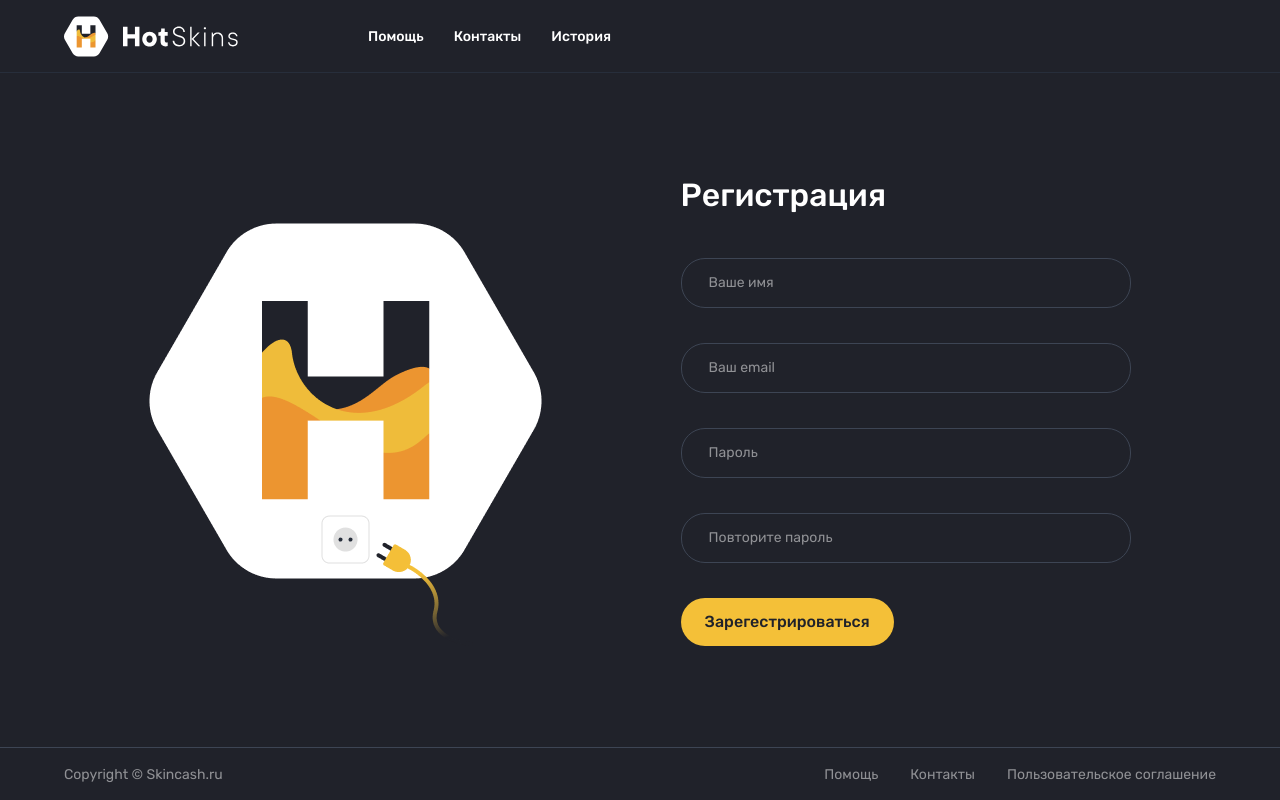
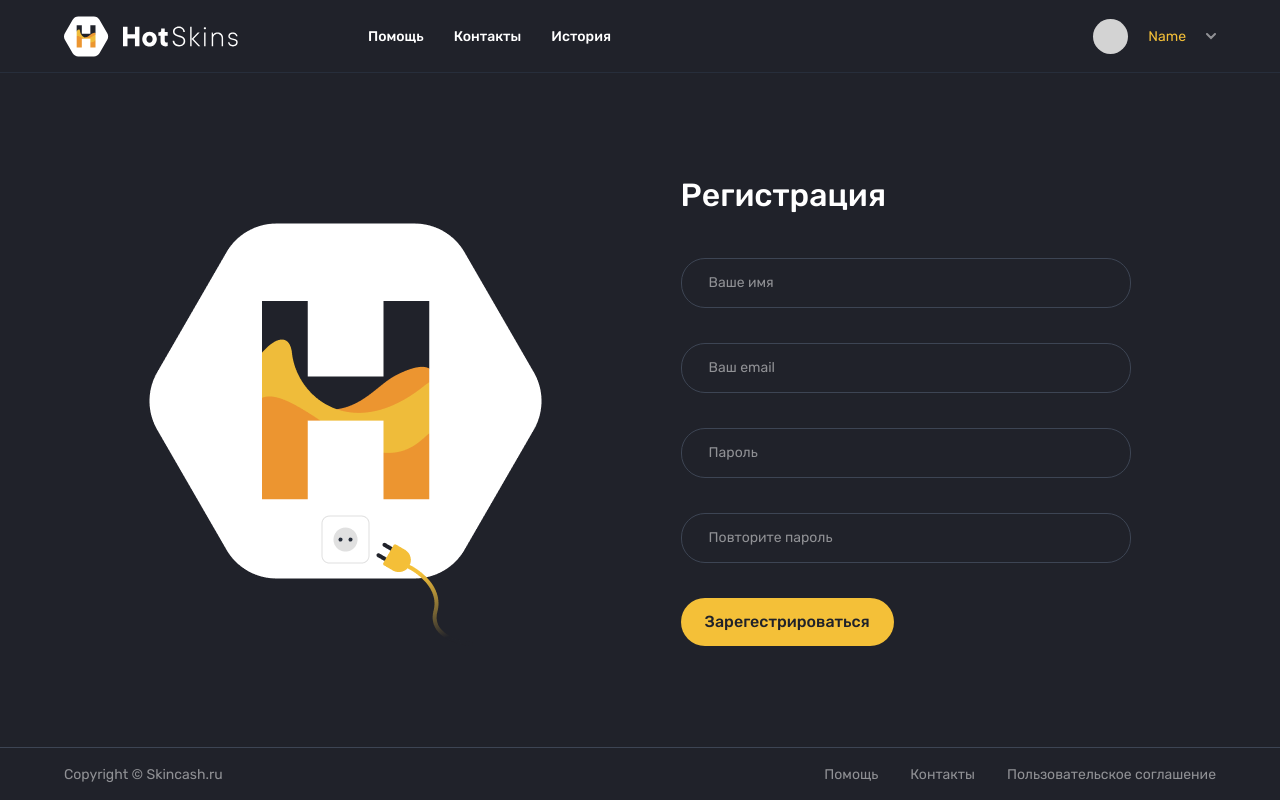
Before and after one commit to Sedokk/HotSkins, a React (Vite) app: page /reg in a window 1280 px wide. Built offline with nearby package versions, Linux system fonts and the light colour scheme; no server answers; sample sign-in values are in the browser's storage.

Commit message:
added leave btn

```diff
--- a/src/UIkit/InputUI/InputUI.jsx
+++ b/src/UIkit/InputUI/InputUI.jsx
@@ -9,6 +9,7 @@ const InputUI = ({
   error,
   onChange,
   reset,
+  autocomplete,
 }) => {
   const [visible, setVisible] = useState(false)
   const [value, setValue] = useState("")
@@ -27,6 +28,7 @@ const InputUI = ({
           onChange && onChange(ev)
         }}
         name={name}
+        autoComplete={autocomplete || ""}
       />
       {value && (
         <img
--- a/src/UIkit/ValidatedInput/ValidatedInput.jsx
+++ b/src/UIkit/ValidatedInput/ValidatedInput.jsx
@@ -10,6 +10,7 @@ const ValidatedInput = ({
   placeholder,
   resetField,
   width,
+  autocomplete,
 }) => {
   return (
     <Controller
@@ -26,6 +27,7 @@ const ValidatedInput = ({
           error={error}
           reset={resetField}
           name={name}
+          autocomplete={autocomplete}
         />
       )}
     />
--- /dev/null
+++ b/src/components/Header/HeaderUnlocked/HeaderMenu/HeaderMenu.jsx
@@ -0,0 +1,41 @@
+import { signOut } from "firebase/auth"
+import React, { useEffect, useState } from "react"
+import { useNavigate } from "react-router-dom"
+import { auth } from "../../../../firebase"
+import style from "./HeaderMenu.module.scss"
+
+const HeaderMenu = () => {
+  const [opened, setOpened] = useState(false)
+  const navigate = useNavigate()
+  const onLeave = () => {
+    signOut(auth)
+    navigate("/")
+  }
+  // useEffect(() => {
+  //   const onClickOutsideMenu = (ev) => {
+  //     if (ev.target.id !== "menu") setOpened(false)
+  //   }
+  //   if (opened) {
+  //     window.addEventListener("click", onClickOutsideMenu)
+  //   } else {
+  //     window.removeEventListener("click", onClickOutsideMenu)
+  //   }
+  //   return () => window.removeEventListener("click", onClickOutsideMenu)
+  // }, [opened])
+  return (
+    <div className={style.wrapper} onClick={() => setOpened(!opened)} id='menu'>
+      <div className={style.avatar}></div>
+      <span className={style.name}>Name</span>
+      <img src='./img/icons/arrow.svg' alt='arrow' className={style.arrow} />
+      {opened && (
+        <div className={style.menu}>
+          <div className={style.menuItem} role='button' onClick={onLeave}>
+            Выйти
+          </div>
+        </div>
+      )}
+    </div>
+  )
+}
+
+export default HeaderMenu
--- /dev/null
+++ b/src/components/Header/HeaderUnlocked/HeaderMenu/HeaderMenu.module.scss
@@ -0,0 +1,47 @@
+.wrapper {
+  display: flex;
+  align-items: center;
+  justify-content: center;
+  gap: 0 20px;
+  cursor: pointer;
+  position: relative;
+  .avatar {
+    width: 35px;
+    aspect-ratio: 1;
+    border-radius: 50%;
+    background-color: lightgrey;
+  }
+  .name {
+    font-family: "Rubik";
+    font-style: normal;
+    font-weight: 400;
+    font-size: 14px;
+    line-height: 16px;
+    color: #f4c038;
+  }
+  .menu {
+    position: absolute;
+    bottom: -10px;
+    left: 50%;
+    transform: translate(-50%, 100%);
+    border: 1px solid #3d4554;
+    z-index: 10;
+    width: 150px;
+    background-color: #20222a;
+    padding: 10px 20px;
+    display: flex;
+    flex-direction: column;
+    align-items: start;
+    justify-content: center;
+    border-radius: 15px;
+    gap: 8px 0;
+    &Item {
+      color: #fff;
+      font-family: "Rubik";
+      font-style: normal;
+      font-weight: 400;
+      font-size: 14px;
+      line-height: 16px;
+    }
+  }
+}
--- a/src/components/Header/HeaderUnlocked/HeaderUnlocked.jsx
+++ b/src/components/Header/HeaderUnlocked/HeaderUnlocked.jsx
@@ -1,4 +1,5 @@
 import React from "react"
+import HeaderMenu from "./HeaderMenu/HeaderMenu"
 import style from "./HeaderUnlocked.module.scss"
 const HeaderUnlocked = () => {
   return (
@@ -10,6 +11,7 @@ const HeaderUnlocked = () => {
           <li className={style.navItem}>История</li>
         </ul>
       </nav>
+      <HeaderMenu />
     </>
   )
 }
--- a/src/components/Header/LoginModalContent/LoginModalForm/LoginModalForm.jsx
+++ b/src/components/Header/LoginModalContent/LoginModalForm/LoginModalForm.jsx
@@ -5,14 +5,14 @@ import { useAuth } from "../../../../store"
 import { useNavigate } from "react-router-dom"
 import { auth } from "../../../../firebase"
 import { signInWithEmailAndPassword } from "firebase/auth"
+import { useForm } from "react-hook-form"
 
 const LoginModalForm = () => {
-  const { setUser, setLoginModalOpened } = useAuth((state) => ({
+  const { setLoginModalOpened } = useAuth((state) => ({
     setLoginModalOpened: state.setLoginModalOpened,
-    setUser: state.setUser,
   }))
   const navigate = useNavigate()
-  const onSignIn = async (ev) => {
+  const onSignIn = (ev) => {
     ev.preventDefault()
     const login = ev.target.login.value
     const password = ev.target.password.value
@@ -25,8 +25,18 @@ const LoginModalForm = () => {
   }
   return (
     <form className={style.form} onSubmit={onSignIn}>
-      <InputUI type='text' placeholder='Ваш логин' name='login' />
-      <InputUI type='password' placeholder='Пароль' name='password' />
+      <InputUI
+        type='text'
+        placeholder='Ваш логин'
+        name='login'
+        autocomplete='email'
+      />
+      <InputUI
+        type='password'
+        placeholder='Пароль'
+        name='password'
+        autocomplete='current-password'
+      />
       <button type='submit' className={style.btn}>
         Войти
       </button>
--- a/src/components/Registration/Registration.jsx
+++ b/src/components/Registration/Registration.jsx
@@ -28,6 +28,7 @@ const Registration = () => {
           rules={{ required: "The field is required" }}
           placeholder='Ваше имя'
           width={450}
+          autocomplete='username'
         />
         <ValidatedInput
           {...methods}
@@ -43,6 +44,7 @@ const Registration = () => {
           }}
           placeholder='Ваш email'
           width={450}
+          autocomplete='email'
         />
         <ValidatedInput
           {...methods}
@@ -59,6 +61,7 @@ const Registration = () => {
           }}
           placeholder='Пароль'
           width={450}
+          autocomplete='new-password'
         />
         <ValidatedInput
           {...methods}
@@ -71,6 +74,7 @@ const Registration = () => {
           }}
           placeholder='Повторите пароль'
           width={450}
+          autocomplete='new-password'
         />
         <button className={style.formBtn}>Зарегестрироваться</button>
       </form>
```
